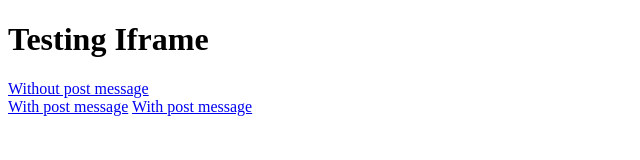
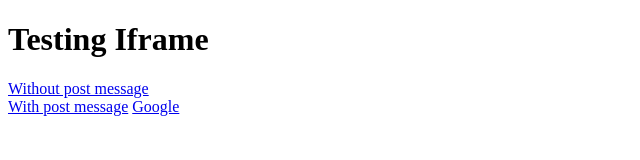
Before and after one commit to amir0432/IframeTest, a plain HTML site: page index.html in a window 1280 px wide. Shown: the full height of the page, 0-640 px from the left. Drawn offline with nearby package versions, Linux system fonts and the light colour scheme.

Commit message:
Update index.html

```diff
--- a/index.html
+++ b/index.html
@@ -8,7 +8,7 @@
     <h1>Testing Iframe</h1>
 	<a href="https://amir0432.github.io/Simon/">Without post message</a></br>
     <a href="https://amir0432.github.io/IframeWithoutPost/">With post message</a>
-	<a href="https://www.google.com/">With post message</a>
+	<a href="https://www.google.com/">Google</a>
 <script src="https://ajax.googleapis.com/ajax/libs/jquery/3.4.1/jquery.min.js"></script>
 <script src="https://maxcdn.bootstrapcdn.com/bootstrap/3.4.1/js/bootstrap.min.js"></script>
 	<script src="master.js"></script>
```
